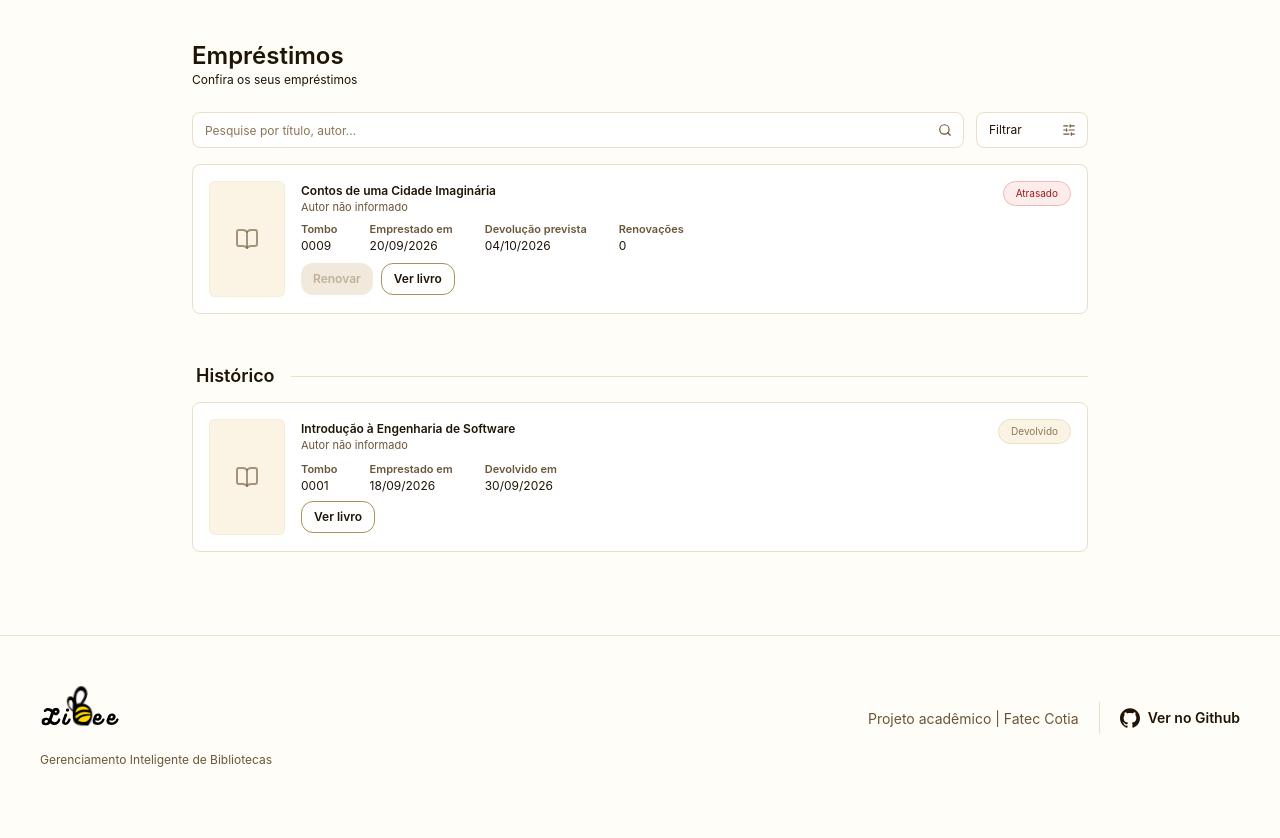
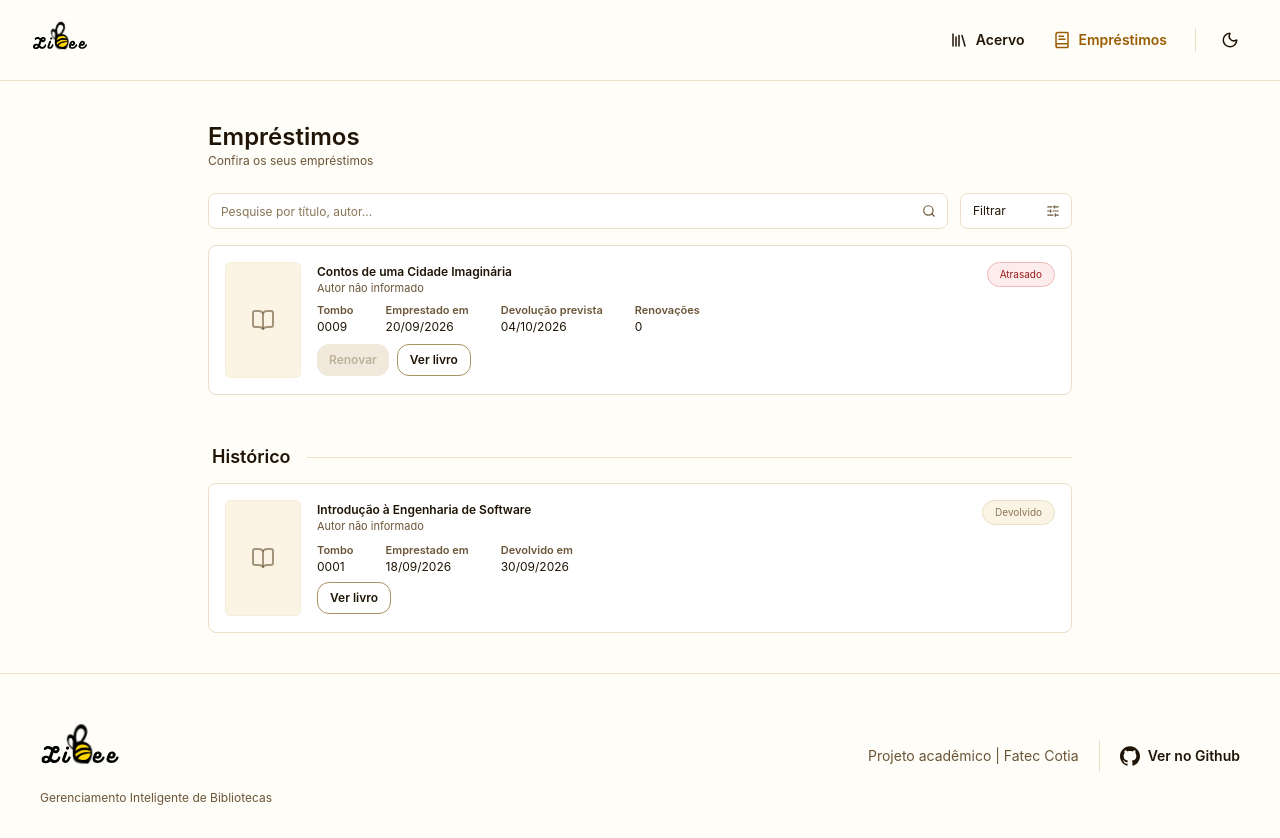
Before and after one commit to devraaf/libee, a React (Vite) app in the folder frontend/: page /emprestimos in a window 1280 px wide. Before the commit the page ends 800 px from the top, so only its background shows below. Built offline with nearby package versions, Linux system fonts and the light colour scheme.

Commit message:
salvando progresso antes do merge com a develop

```diff
--- a/frontend/src/app/routes/AppRoutes.tsx
+++ b/frontend/src/app/routes/AppRoutes.tsx
@@ -22,7 +22,7 @@ export function AppRoutes() {
       <Route path="/entrar" element={<LoginPage />} />
       <Route path="/cadastro" element={<RegisterPage />} />
       <Route path="/galeria" element={<GalleryPage />} />
-      <Route path='/emprestimos' element={<ReaderLoansPage readerId={4}/>} />  {/* id do leitor de acordo com mock e service, para teste */}
+
       <Route element={<MainLayout profile="reader" />}>
         <Route
           path="/acervo"
@@ -36,12 +36,7 @@ export function AppRoutes() {
         <Route
           path="/emprestimos"
           element={
-            <PlaceholderPage
-              title="Empréstimos"
-              description="Acompanhe seus empréstimos e prazos de devolução."
-            />
-          }
-        />
+          <ReaderLoansPage readerId={4}/>} />  {/* id do leitor de acordo com mock e service, para teste */}
         <Route path="/livros/:id" element={<BookDetailsPage />} />
       </Route>
       <Route element={<MainLayout profile="librarian" />}>
--- a/frontend/src/features/reader/reader-loans/pages/reader-loans-page.tsx
+++ b/frontend/src/features/reader/reader-loans/pages/reader-loans-page.tsx
@@ -1,6 +1,5 @@
 import { useMemo, useState } from 'react';
 import { useNavigate } from 'react-router-dom';
-import { Footer } from '../../../../app/layout/Footer';
 import { Button } from '../../../../shared/components/ui/Button';
 import ReaderLoanCard from '../components/reader-loan-card';
 import ReaderLoanFilters, { type StatusFilter } from '../components/reader-loan-filters';
@@ -25,7 +24,7 @@ const Skeleton = () => (
         key={item}
         className="flex h-[140px] animate-pulse gap-3 rounded-lg border border-line bg-surface p-3"
       >
-        <div className="h-[116px] w-[66px] rounded-md bg-surface-warm" />
+        <div className="h-[116px] w-[76px] rounded-md bg-surface-warm" />
         <div className="flex-1 space-y-2">
           <div className="h-3 w-1/3 rounded bg-surface-warm" />
           <div className="h-3 w-1/5 rounded bg-surface-warm" />
@@ -56,13 +55,10 @@ export default function ReaderLoansPage({ readerId }: ReaderLoansPageProps) {
   const handleViewBook = (bookId: number) => navigate(getBookPath(bookId));
 
   return (
-    <div className="flex min-h-screen flex-col bg-surface-base">
-      <main className="flex-1 px-4 py-10 text-fg">
-        {/* Largura corrigida para max-w-4xl para acomodar perfeitamente os cards e filtros */}
-        <div className="mx-auto w-full max-w-4xl">
+    <div className="mx-auto w-full max-w-4xl px-4 py-10">
       <header className="mb-6">
         <h1 className="text-2xl font-semibold">Empréstimos</h1>
-            <p className="text-xs">Confira os seus empréstimos</p>
+        <p className="text-xs text-muted">Confira os seus empréstimos</p>
       </header>
 
       {readerId === undefined ? (
@@ -121,8 +117,5 @@ export default function ReaderLoansPage({ readerId }: ReaderLoansPageProps) {
         </div>
       )}
     </div>
-      </main>
-      <Footer />
-    </div>
   );
 }
```
Lines whose indentation alone changed are shown as unchanged.
